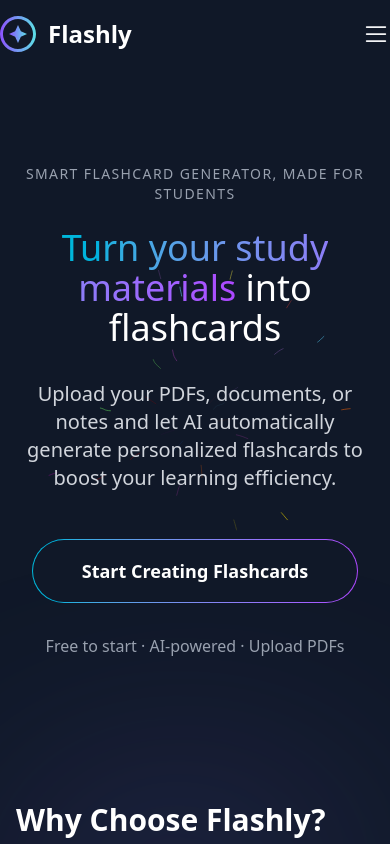
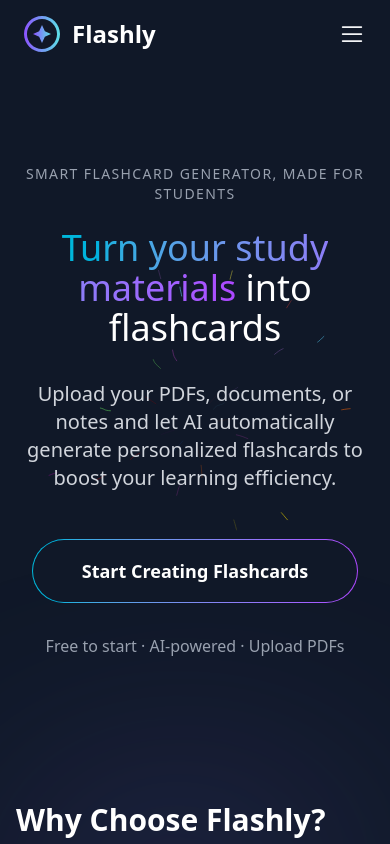
Before and after one commit to NirakChoun/flashly, a React (Vite) app in the folder frontend/: page / in a window 390 px wide. Shown: the top 844 px of the page. Built offline with nearby package versions, Linux system fonts and the light colour scheme.

Commit message:
Updated Navbar redirecting to be dynamic based on user's login status

```diff
--- a/frontend/src/components/Navbar.jsx
+++ b/frontend/src/components/Navbar.jsx
@@ -83,14 +83,21 @@ const Navbar = ({ isLoggedIn = false, user = null }) => {
 
   return (
     <header className="relative z-50 py-4 sm:py-6 bg-gray-900">
-      <div className="mx-auto max-w-7xl">
+      <div className="mx-auto max-w-7xl px-6 lg:px-0">
         <div className="flex items-center justify-between">
           {/* Logo */}
           <div className="shrink-0">
-            <Link to="/" className="flex items-center space-x-3">
-              <img className="w-auto h-9" src={logo} alt="Flashly Logo" />
-              <span className="text-2xl font-bold text-white">Flashly</span>
-            </Link>
+            {isLoggedIn ? (
+              <Link to="/home" className="flex items-center space-x-3">
+                <img className="w-auto h-9" src={logo} alt="Flashly Logo" />
+                <span className="text-2xl font-bold text-white">Flashly</span>
+              </Link>
+            ) : (
+              <Link to="/" className="flex items-center space-x-3">
+                <img className="w-auto h-9" src={logo} alt="Flashly Logo" />
+                <span className="text-2xl font-bold text-white">Flashly</span>
+              </Link>
+            )}
           </div>
 
           {/* Mobile menu button */}
```
